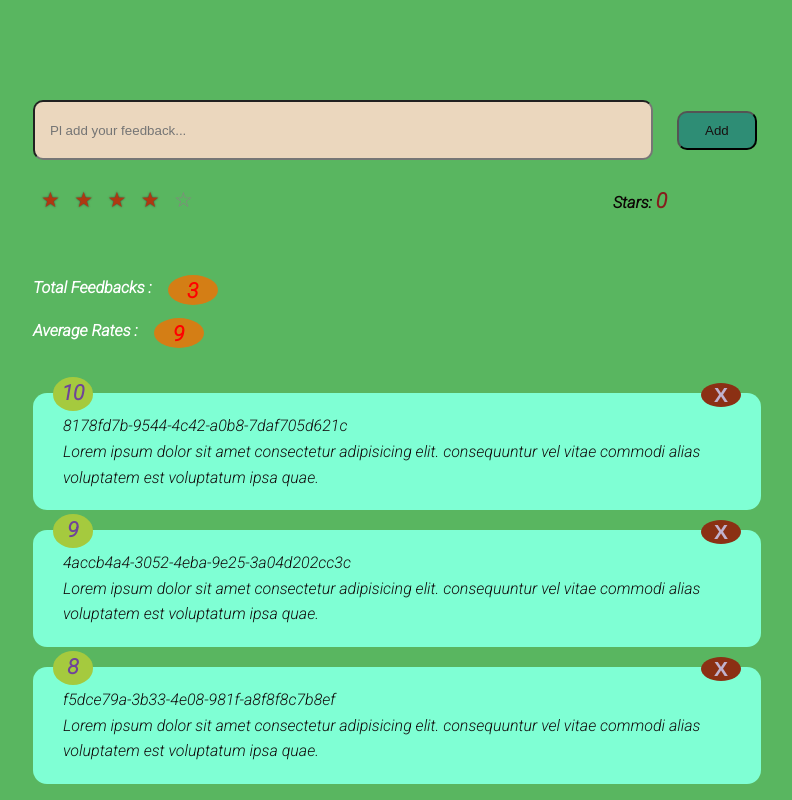
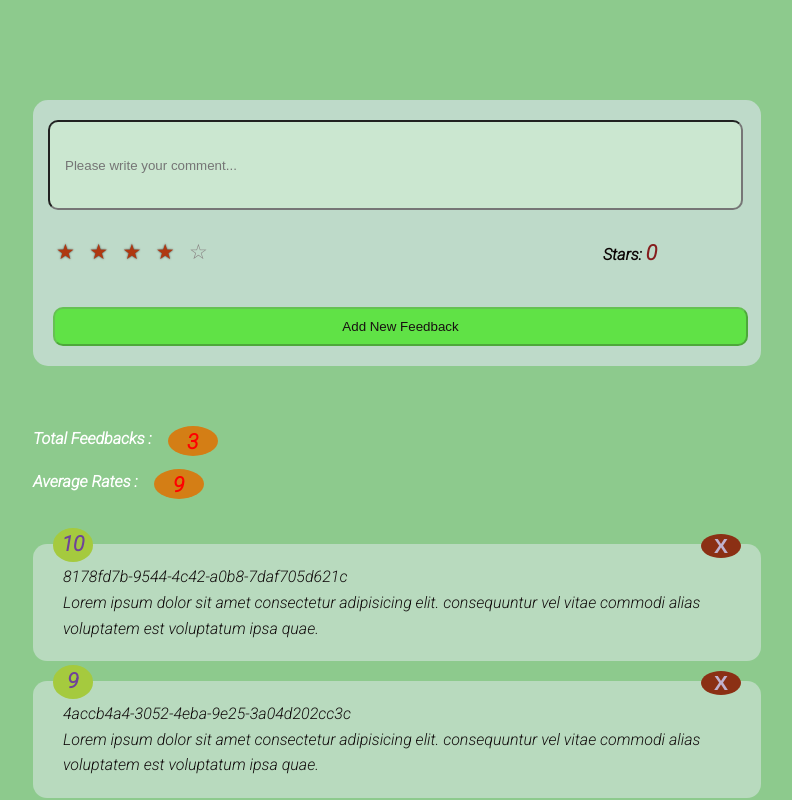
Before and after one commit to angelicrf/svelte-app, a Svelte app in the folder rating-app/: page / in a window 1280 px wide. Shown: the top 800 px of the page, without its empty margins (243-1035 px from the left). Built offline with nearby package versions, Linux system fonts and the light colour scheme.

Commit message:
refactor contents

```diff
--- a/rating-app/public/global.css
+++ b/rating-app/public/global.css
@@ -8,7 +8,7 @@
 
 body {
   font-family: "Roboto", sans-serif;
-  background-color: #59b660;
+  background-color: #8dca8d;
   line-height: 1.6;
   color: #fff;
 }
--- a/rating-app/src/components/AddDataForm.svelte
+++ b/rating-app/src/components/AddDataForm.svelte
@@ -3,6 +3,7 @@
   import { v4 as uuidv4 } from "uuid";
   import RatesRadioButtons from "../components/RatesRadioButtons.svelte";
   let thisValue = "";
+  let newRate = 0;
   export let firstArray = [];
 
   export let resetFirstArray = (changeThis) => {
@@ -12,12 +13,18 @@
   (async () => {
     let thisChange = resetFirstArray(firstArray);
   })();
+  const getRate = (e) => {
+    newRate = e.detail;
+    return newRate;
+  };
+
   const sumbmitAdd = (addValue) => {
     let newObj = {
       id: uuidv4(),
-      rating: Math.round(Math.random() * 100),
+      rating: newRate,
       text: addValue,
     };
+    if (addValue != null && addValue.length > 10 && newRate != null) {
       (async () => {
         resetFirstArray(firstArray);
       })();
@@ -26,6 +33,17 @@
       (async () => {
         resetFirstArray(firstArray);
       })();
+    } else {
+      alert(
+        "Try again ! No empty input field, No short message less than 10 chars, Must rate!"
+      );
+    }
+  };
+  const isPassed = (addValue) => {
+    if (addValue.length < 10 || addValue == "dirty" || newRate == 0) {
+      return true;
+    }
+    return false;
   };
 </script>
 
@@ -36,33 +54,45 @@
     type="text"
     name="addItem"
     id="addItem"
-    placeholder="Pl add your feedback..."
+    placeholder="Please write your comment..."
   />
-  <button class="addBtn" on:click={() => sumbmitAdd(thisValue)}>Add</button>
+  <RatesRadioButtons on:awesomeButtonEvent={getRate} />
+  <button
+    class="addBtn"
+    disabled={isPassed(thisValue)}
+    on:click={() => sumbmitAdd(thisValue)}>Add New Feedback</button
+  >
 </div>
-<RatesRadioButtons />
 
 <style>
   .addBtn {
     border-radius: 10px;
     text-align: center;
     padding: 10px 10px;
-    margin-left: 20px;
-    width: 80px;
+    margin-left: 5px;
+    width: 695px;
+    color: #181111;
+  }
+  .addBtn:enabled {
     background-color: #2e8d75;
-    color: #181111;
+  }
+  .addBtn:disabled {
+    background-color: #60e246;
   }
   .addTxt {
     padding-left: 15px;
-    background-color: #ebd7be;
+    background-color: #cbe7d0;
     margin: 0 auto;
     color: #181111;
     max-width: 768px;
-    width: 620px;
-    height: 60px;
+    width: 695px;
+    height: 90px;
     border-radius: 10px;
   }
   .thisForm {
     margin-bottom: 60px;
+    background-color: #bedac9;
+    padding: 20px 15px;
+    border-radius: 15px;
   }
 </style>
--- a/rating-app/src/components/Card.svelte
+++ b/rating-app/src/components/Card.svelte
@@ -7,7 +7,7 @@
 
 <style>
   .card {
-    background-color: #7fffd4;
+    background-color: #b8dabe;
     margin: 20px 0;
     border-radius: 14px;
     color: rgb(19, 14, 14);
--- a/rating-app/src/components/RatesRadioButtons.svelte
+++ b/rating-app/src/components/RatesRadioButtons.svelte
@@ -1,4 +1,6 @@
 <script>
+  import { createEventDispatcher } from "svelte";
+  const dispatch = createEventDispatcher();
   let currentRate = 0;
   let isShow = false;
   let radioValue5 = 5;
@@ -16,6 +18,10 @@
   function showPrg() {
     isShow = !isShow;
   }
+  export let thisDispatch = () => {
+    dispatch("awesomeButtonEvent", currentRate);
+  };
+  //thisElement.matches(":hover")
 </script>
 
 <form>
@@ -26,7 +32,10 @@
         type="radio"
         id="rating-5"
         name="rating"
-        on:click={() => createEvent(radioValue5)}
+        on:click={() => {
+          createEvent(radioValue5);
+          thisDispatch();
+        }}
       />
       <label for="rating-5">5</label>
       <input
@@ -35,7 +44,10 @@
         id="rating-4"
         name="rating"
         checked="checked"
-        on:click={() => createEvent(radioValue4)}
+        on:click={() => {
+          createEvent(radioValue4);
+          thisDispatch();
+        }}
       />
       <label for="rating-4">4</label>
       <input
@@ -43,7 +55,10 @@
         type="radio"
         id="rating-3"
         name="rating"
-        on:click={() => createEvent(radioValue3)}
+        on:click={() => {
+          createEvent(radioValue3);
+          thisDispatch();
+        }}
       />
       <label for="rating-3">3</label>
       <input
@@ -51,7 +66,10 @@
         type="radio"
         id="rating-2"
         name="rating"
-        on:click={() => createEvent(radioValue2)}
+        on:click={() => {
+          createEvent(radioValue2);
+          thisDispatch();
+        }}
       />
       <label for="rating-2">2</label>
       <input
@@ -59,7 +77,10 @@
         type="radio"
         id="rating-1"
         name="rating"
-        on:click={() => createEvent(radioValue1)}
+        on:click={() => {
+          createEvent(radioValue1);
+          thisDispatch();
+        }}
       />
       <label for="rating-1">1</label>
       <input
@@ -68,7 +89,10 @@
         id="rating-0"
         name="rating"
         class="star-cb-clear"
-        on:click={() => createEvent(radioValue0)}
+        on:click={() => {
+          createEvent(radioValue0);
+          thisDispatch();
+        }}
       />
       <label for="rating-0">0</label>
     </span>
@@ -81,14 +105,16 @@
 >
   Mouse over ME
 </div> -->
+
 <div class="displayText">
   Stars: <span class="displayRate">{currentRate}</span>
 </div>
 
+<!-- <button on:click={() => thisDispatch()}>Submit Rate</button> -->
 <style>
   form {
-    margin-top: -36px;
-    margin-bottom: 50px;
+    margin-top: 26px;
+    margin-bottom: 30px;
     position: relative;
     width: 300px;
   }
@@ -151,11 +177,11 @@
   }
   .displayText {
     position: absolute;
-    margin-top: -90px;
-    font-size: 16pxpx;
+    margin-top: -70px;
+    font-size: 16px;
     font-weight: bold;
     color: #0c0505;
-    right: 370px;
+    right: 380px;
   }
   .displayRate {
     font-size: 21px;
```
Lines whose indentation alone changed are shown as unchanged.
